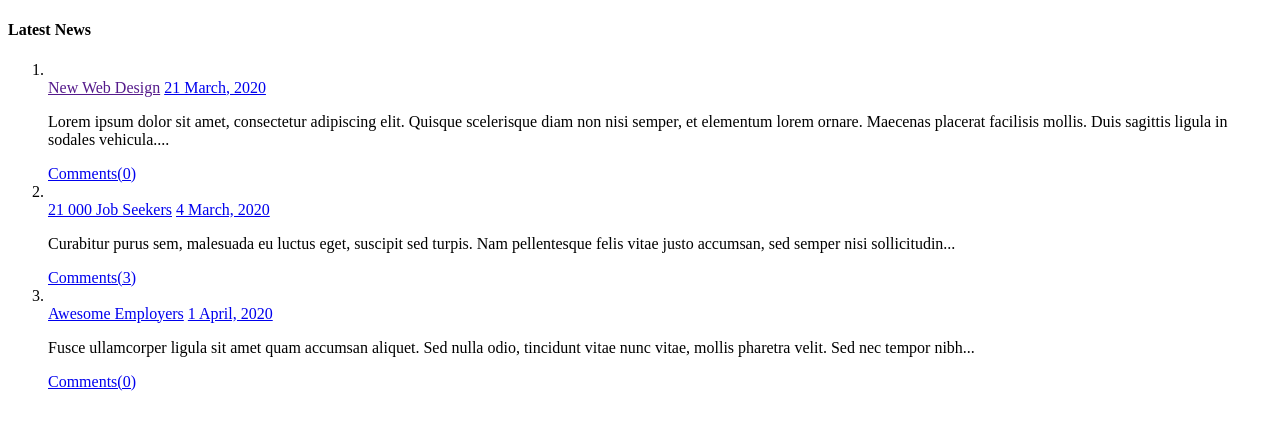
After one commit to IrinaKlykina/expert-broccoli, a PHP site: page /view/posts.html in a window 1280 px wide. The commit adds this page. Shown: the top 430 px of the page. Run offline with PHP 8.4, Linux system fonts and the light colour scheme.

Commit message:
Изменения all_posts.php и создала к нему html документ

```diff
--- /dev/null
+++ b/view/posts.html
@@ -0,0 +1,42 @@
+<!DOCTYPE html>
+<html lang="en">
+<head>
+    <meta charset="UTF-8">
+    <title>The Latest Articles</title>
+
+</head>
+<body>
+<div class="container mt-5 mb-5">
+    <div class="row">
+        <div class="col-md-6 offset-md-3">
+            <h4>Latest News</h4>
+            <ol class="timeline">
+                <li>
+                    <br>
+                    <a target="_blank" href="">New Web Design</a>
+                    <a href="#" class="float-right">21 March, 2020</a>
+                    <p>Lorem ipsum dolor sit amet, consectetur adipiscing elit. Quisque scelerisque diam non nisi semper, et elementum lorem ornare. Maecenas placerat facilisis mollis. Duis sagittis ligula in sodales vehicula....</p>
+                    <a href="#" class="float-reght">Comments(0)</a>
+                    <br>
+                </li>
+                <li>
+                    <br>
+                    <a href="#">21 000 Job Seekers</a>
+                    <a href="#" class="float-right">4 March, 2020  </a>
+                    <p>Curabitur purus sem, malesuada eu luctus eget, suscipit sed turpis. Nam pellentesque felis vitae justo accumsan, sed semper nisi sollicitudin...</p>
+                    <a href="#" class="float-reght">Comments(3)</a>
+                    <br>
+                </li>
+                <li>
+                    <br>
+                    <a href="#">Awesome Employers</a>
+                    <a href="#" class="float-right">1 April, 2020</a>
+                    <p>Fusce ullamcorper ligula sit amet quam accumsan aliquet. Sed nulla odio, tincidunt vitae nunc vitae, mollis pharetra velit. Sed nec tempor nibh...</p>
+                    <a href="#" class="float-reght">Comments(0)</a> <br>
+                </li>
+            </ol>
+        </div>
+    </div>
+</div>
+</body>
+</html>
```
Also changed, not shown: view/all_posts.php (+7 -3 lines).
